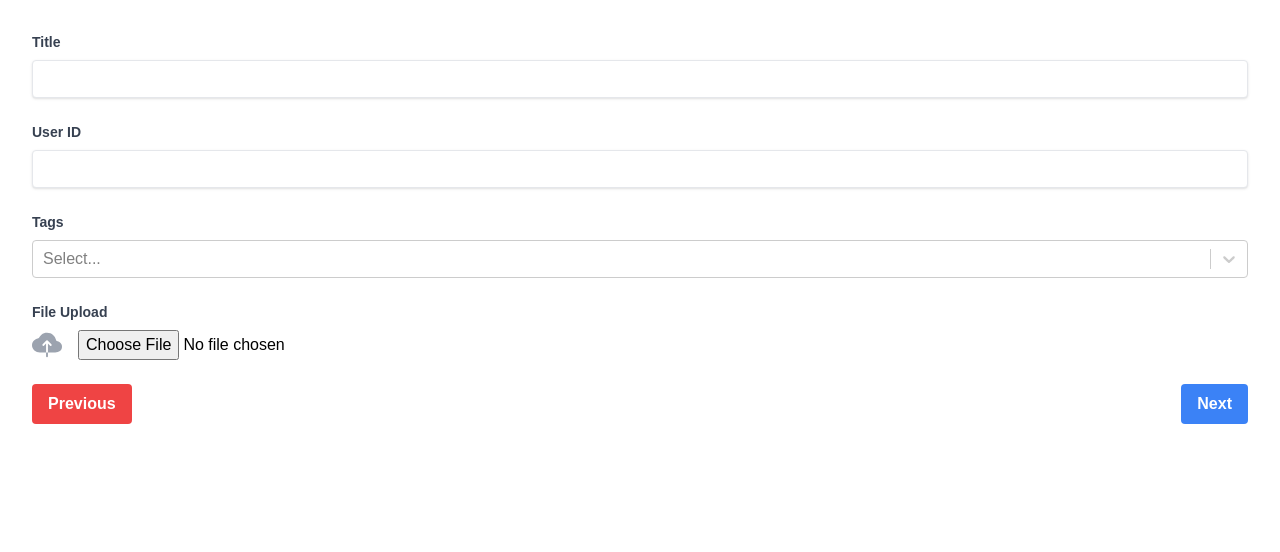
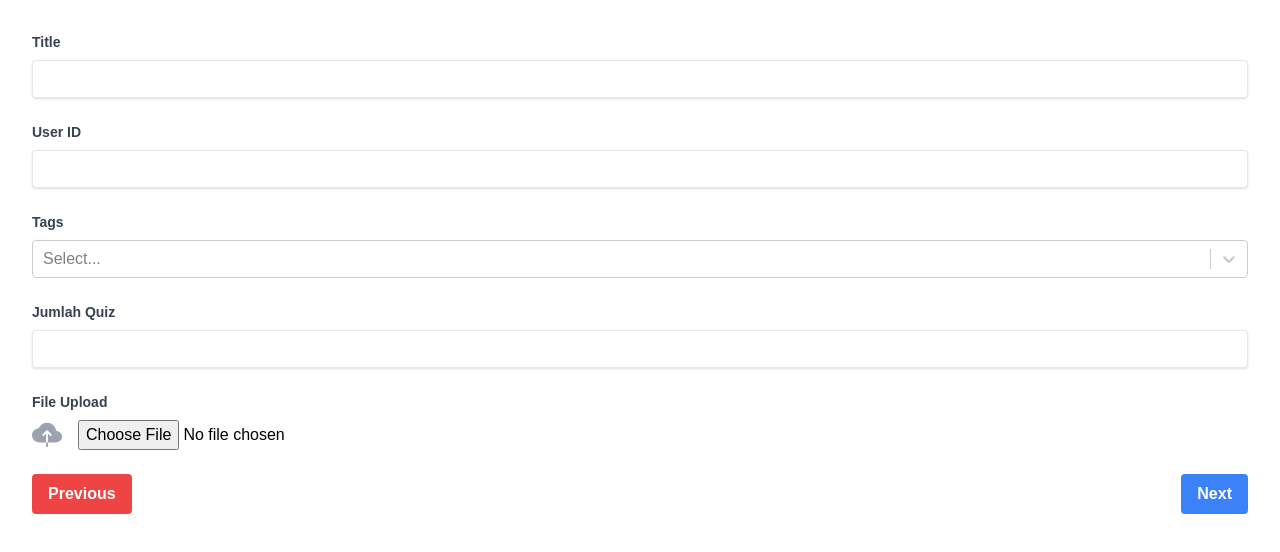
Before and after one commit to daffaraihandika/LMS-Platform, a React (Create React App) app in the folder frontend/: page /tambah-quiz in a window 1280 px wide. Shown: the top 552 px of the page. Built offline with nearby package versions, Linux system fonts and the light colour scheme; no server answers.

Commit message:
perbaiki integrasi tambah quiz

```diff
--- a/frontend/src/page/TambahQuiz.jsx
+++ b/frontend/src/page/TambahQuiz.jsx
@@ -59,7 +59,7 @@
         formData.append('jumlahSoal', jumlahSoal);
         formData.append('link', link);
         formData.append('userId', userId);
-        formData.append('file', file);
+        formData.append('image', file);
         tags.forEach((tag, index) => {
             formData.append(`tags[${index}][nama_tag]`, tag.value);
         });
@@ -117,6 +117,18 @@
                                 isMulti
                                 className="basic-multi-select"
                                 classNamePrefix="select"
+                            />
+                        </div>
+                        <div className="mb-6">
+                            <label htmlFor="userId" className="block text-gray-700 text-sm font-bold mb-2">
+                                Jumlah Quiz
+                            </label>
+                            <input
+                                type="text"
+                                id="userId"
+                                value={jumlahSoal}
+                                onChange={e => setJumlahSoal(e.target.value)}
+                                className="shadow appearance-none border rounded w-full py-2 px-3 text-gray-700 leading-tight focus:outline-none focus:shadow-outline"
                             />
                         </div>
                         <div className="mb-6">
```
